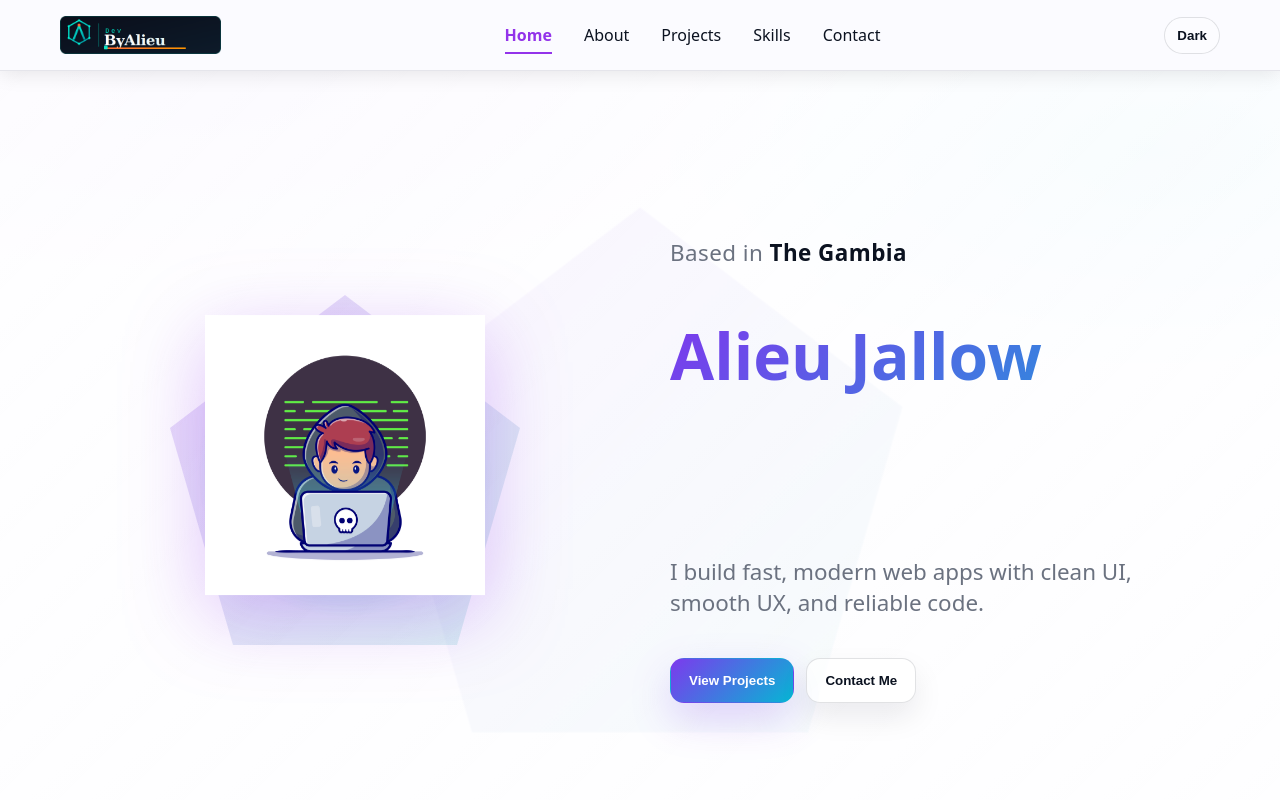
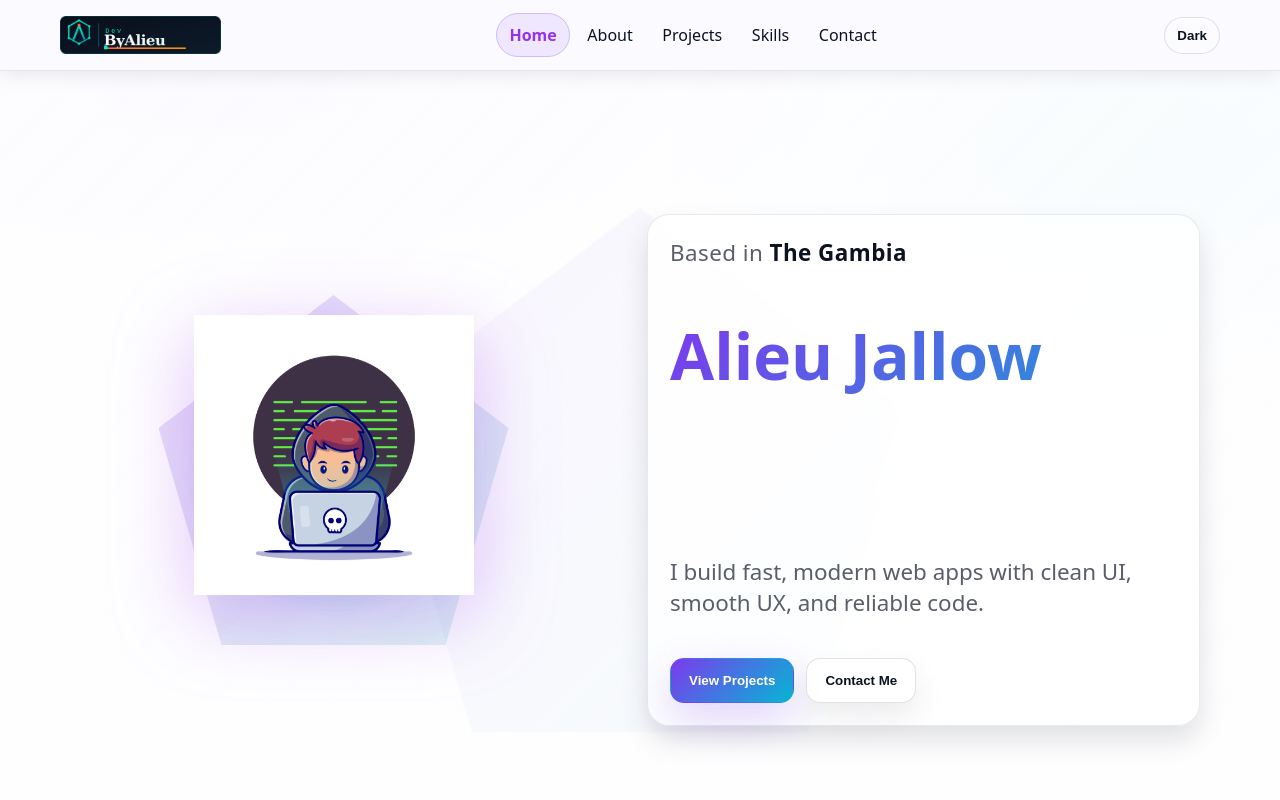
Before and after one commit to AallmAX/DevByAlieu-Portfolio, a React (Vite) app: page / in a window 1280 px wide. Shown: the top 800 px of the page. Built offline with nearby package versions, Linux system fonts and the light colour scheme.

Commit message:
Implement section tracking on scroll in App component; enhance NavBar styles with improved spacing and focus effects; update App styles with new padding, border-radius, and background gradients for better aesthetics.

```diff
--- a/src/App.css
+++ b/src/App.css
@@ -557,6 +557,16 @@ body {
   flex: 1;
   text-align: left;
   max-width: 600px;
+  padding: 22px 22px;
+  border-radius: 22px;
+  background: linear-gradient(
+    135deg,
+    rgba(255, 255, 255, 0.82),
+    rgba(255, 255, 255, 0.68)
+  );
+  border: 1px solid color-mix(in srgb, var(--border) 70%, transparent);
+  box-shadow: var(--shadow-md);
+  backdrop-filter: blur(12px);
 }
 
 .home-content h1 {
@@ -571,9 +581,18 @@ body {
 
 .home-content p {
   font-size: 1.4rem;
-  color: #6b7280;
+  color: var(--muted-text-color);
   margin-bottom: 2.5rem;
   max-width: 500px;
+}
+
+[data-theme='dark'] .home-content {
+  background: linear-gradient(
+    135deg,
+    rgba(255, 255, 255, 0.08),
+    rgba(255, 255, 255, 0.05)
+  );
+  box-shadow: var(--shadow-lg);
 }
 
 /* Responsive */
@@ -599,6 +618,7 @@ body {
   .home-content {
     text-align: center;
     max-width: 100%;
+    padding: 18px 18px;
   }
 
   .home-content p {
--- a/src/App.jsx
+++ b/src/App.jsx
@@ -34,6 +34,37 @@ function App() {
   // Initial animation on page load
   useEffect(() => {
     setAnimateHome(true)
+  }, [])
+
+  // Track active section while scrolling
+  useEffect(() => {
+    const sectionIds = ['home', 'about', 'projects', 'skills', 'contact']
+    const elements = sectionIds
+      .map((id) => document.getElementById(id))
+      .filter(Boolean)
+
+    if (elements.length === 0) return
+
+    const observer = new IntersectionObserver(
+      (entries) => {
+        const visible = entries
+          .filter((e) => e.isIntersecting)
+          .sort((a, b) => (b.intersectionRatio ?? 0) - (a.intersectionRatio ?? 0))
+
+        if (visible[0]?.target?.id) {
+          setActiveSection(visible[0].target.id)
+        }
+      },
+      {
+        root: null,
+        // Slightly below the navbar so sections count as "active" when content is visible.
+        rootMargin: '-80px 0px -55% 0px',
+        threshold: [0.12, 0.2, 0.35, 0.5, 0.65],
+      },
+    )
+
+    elements.forEach((el) => observer.observe(el))
+    return () => observer.disconnect()
   }, [])
 
   const projects = [
--- a/src/components/NavBar.css
+++ b/src/components/NavBar.css
@@ -19,6 +19,7 @@
   display: flex;
   align-items: center;
   justify-content: space-between;
+  gap: 12px;
 }
 
 .navbar-brand .logo {
@@ -46,7 +47,7 @@
 .navbar-list {
   display: flex;
   list-style: none;
-  gap: 2rem;
+  gap: 0.35rem;
   margin: 0;
   padding: 0;
 }
@@ -55,9 +56,11 @@
   color: var(--text-color);
   text-decoration: none;
   font-weight: 500;
-  padding: 0.5rem 0;
+  padding: 10px 12px;
+  border-radius: 999px;
   position: relative;
-  transition: color 0.3s ease;
+  transition: color 0.2s ease, background 0.2s ease, transform 0.2s ease;
+  outline: none;
 }
 
 .navbar-link::after {
@@ -69,10 +72,12 @@
   height: 2px;
   background: #9333ea;
   transition: width 0.3s ease;
+  display: none;
 }
 
 .navbar-link:hover {
   color: #9333ea;
+  background: color-mix(in srgb, var(--surface-muted) 85%, transparent);
 }
 
 .navbar-link:hover::after,
@@ -83,6 +88,18 @@
 .navbar-link.active {
   color: #9333ea;
   font-weight: 600;
+  background: color-mix(in srgb, rgba(124, 58, 237, 0.14) 75%, transparent);
+  border: 1px solid color-mix(in srgb, rgba(124, 58, 237, 0.35) 70%, transparent);
+}
+
+.navbar-link:focus-visible {
+  box-shadow: 0 0 0 4px rgba(124, 58, 237, 0.22);
+}
+
+.theme-toggle:focus-visible,
+.hamburger:focus-visible {
+  box-shadow: 0 0 0 4px rgba(124, 58, 237, 0.22);
+  border-radius: 14px;
 }
 
 /* Hamburger Menu */
@@ -180,5 +197,6 @@
     display: block;
     padding: 15px 20px;
     margin: 5px 20px;
+    border-radius: 16px;
   }
 }
```
